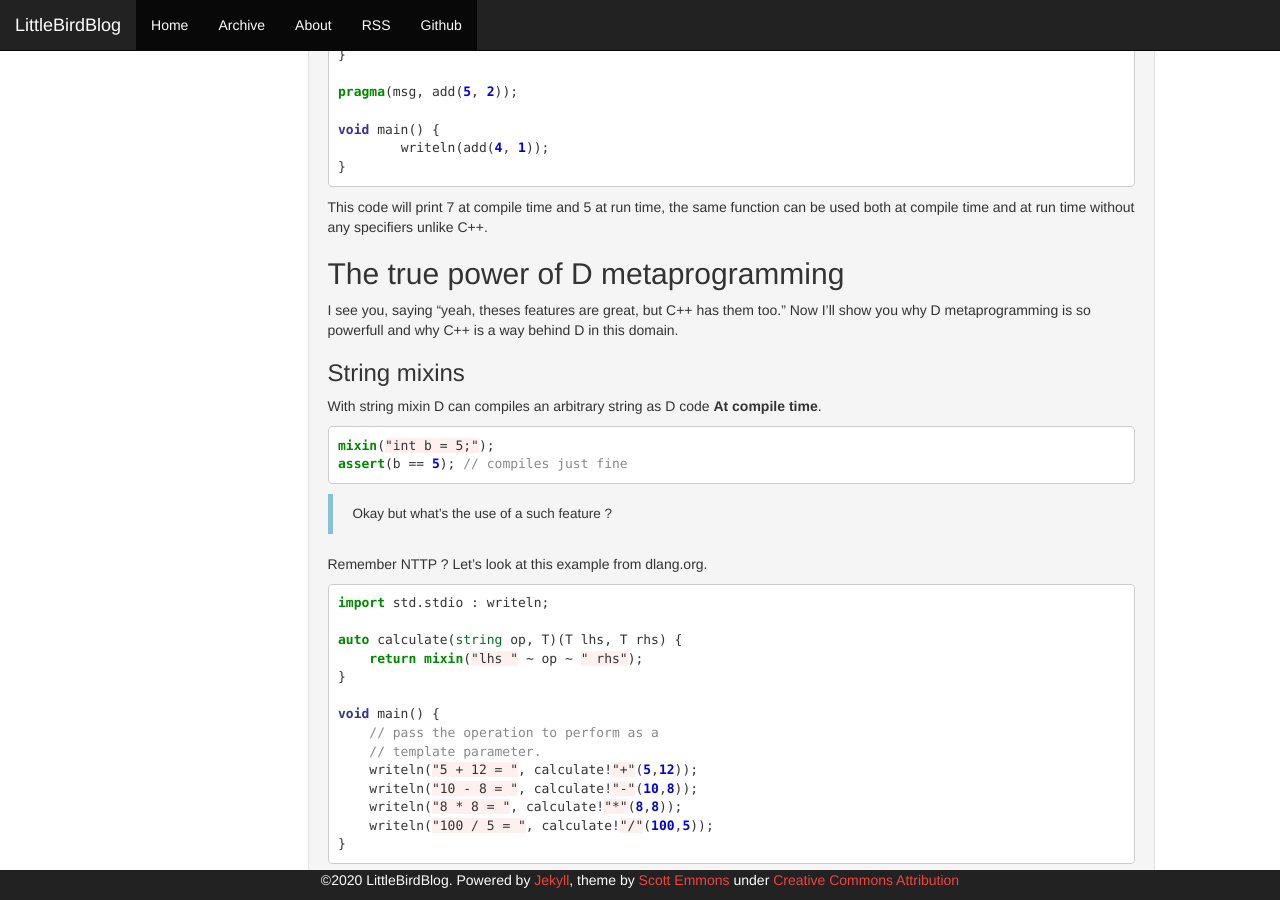
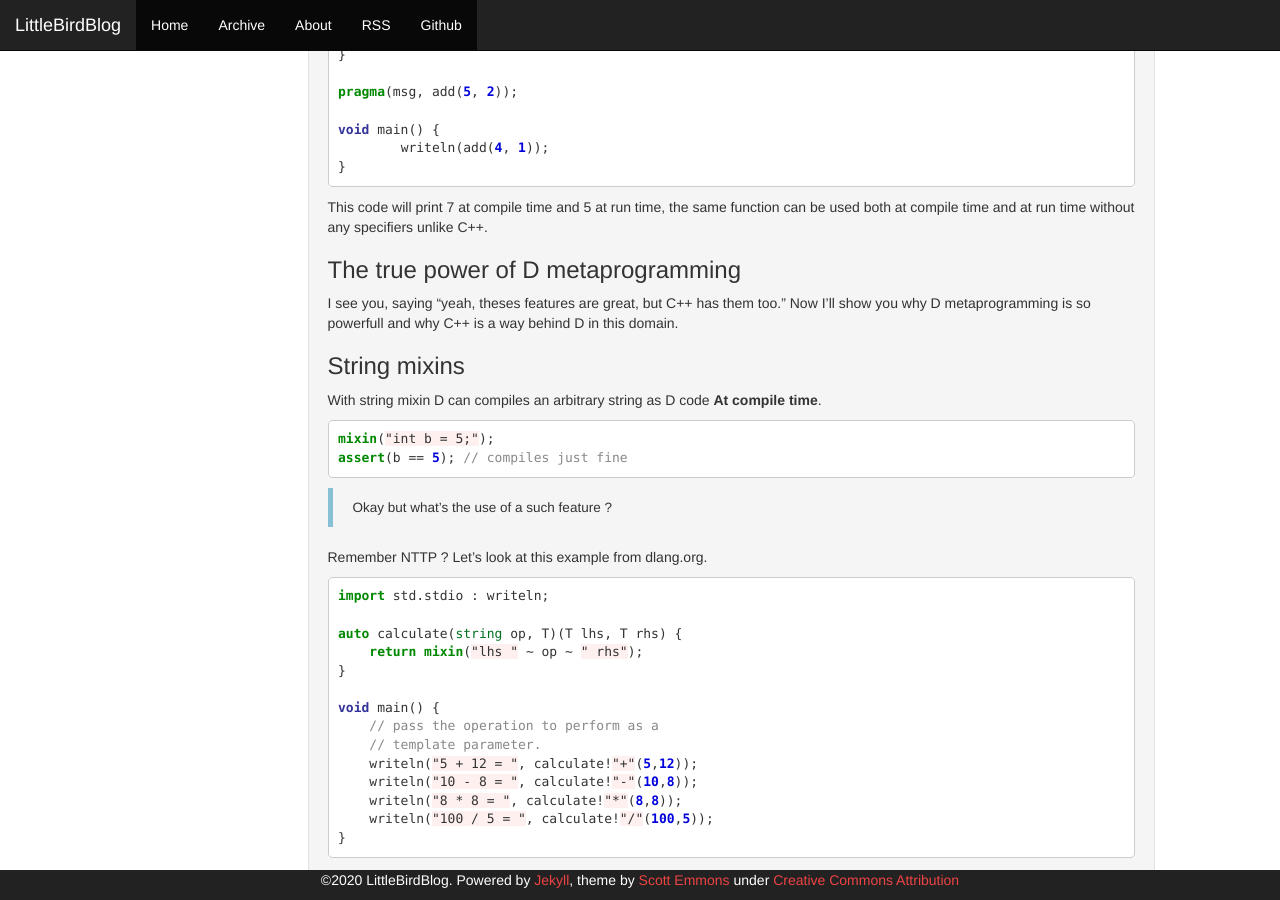
Before and after one commit to blackbird806/LittleBirdBlog, a Jekyll site: the page built from _posts/2020-04-29-What-I-like-about-D.md, in a window 1280 px wide and 900 px high, scrolled down 1715 px. Built offline with Jekyll 4.4.1, drawn with Linux system fonts in a browser that asks for light colours.

Commit message:
fixed too big title

```diff
--- a/_posts/2020-04-29-What-I-like-about-D.md
+++ b/_posts/2020-04-29-What-I-like-about-D.md
@@ -100,7 +100,7 @@ void main() {
 
 This code will print 7 at compile time and 5 at run time, the same function can be used both at compile time and at run time without any specifiers unlike C++.
 
-## The true power of D metaprogramming
+### The true power of D metaprogramming
 
 I see you, saying "yeah, theses features are great, but C++ has them too."
 Now I'll show you why D metaprogramming is so powerfull and why C++ is a way behind D in this domain.
```
